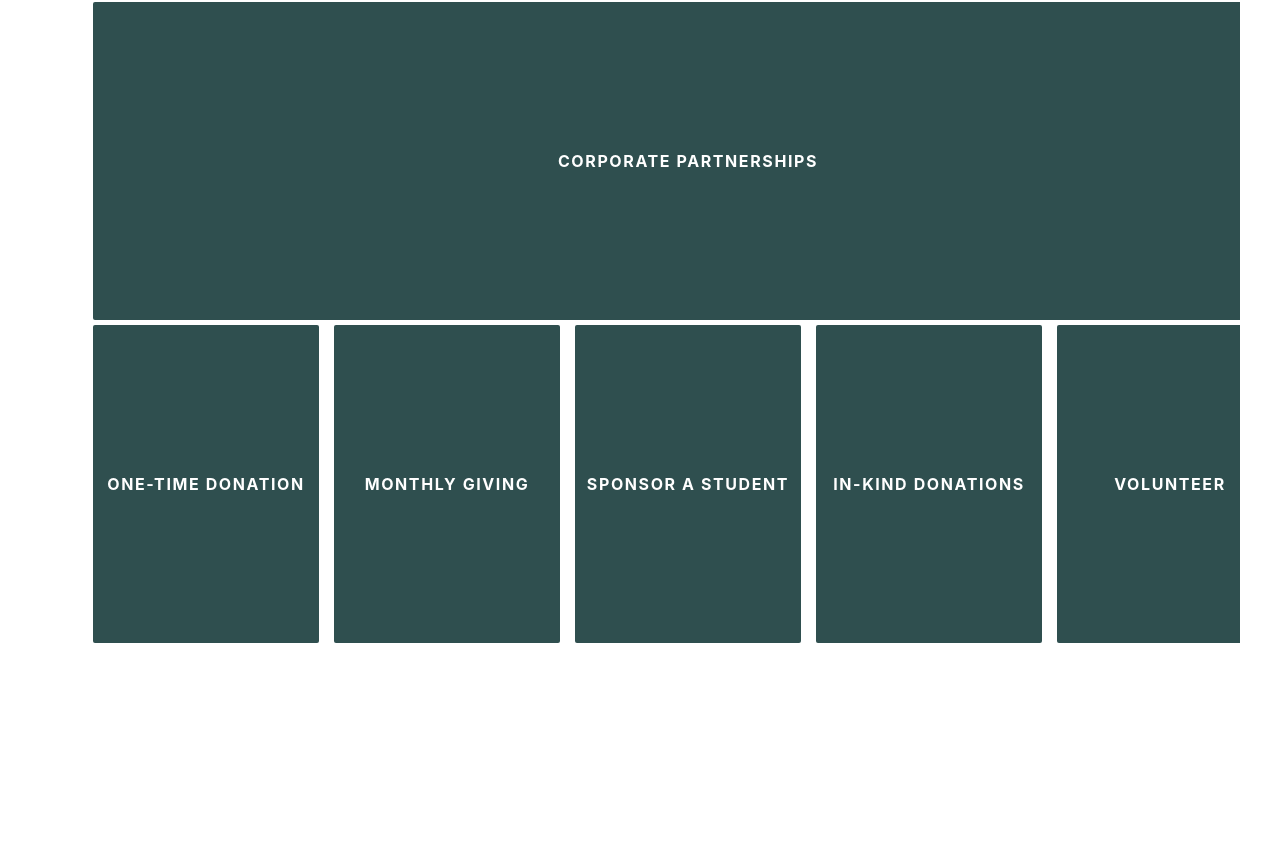
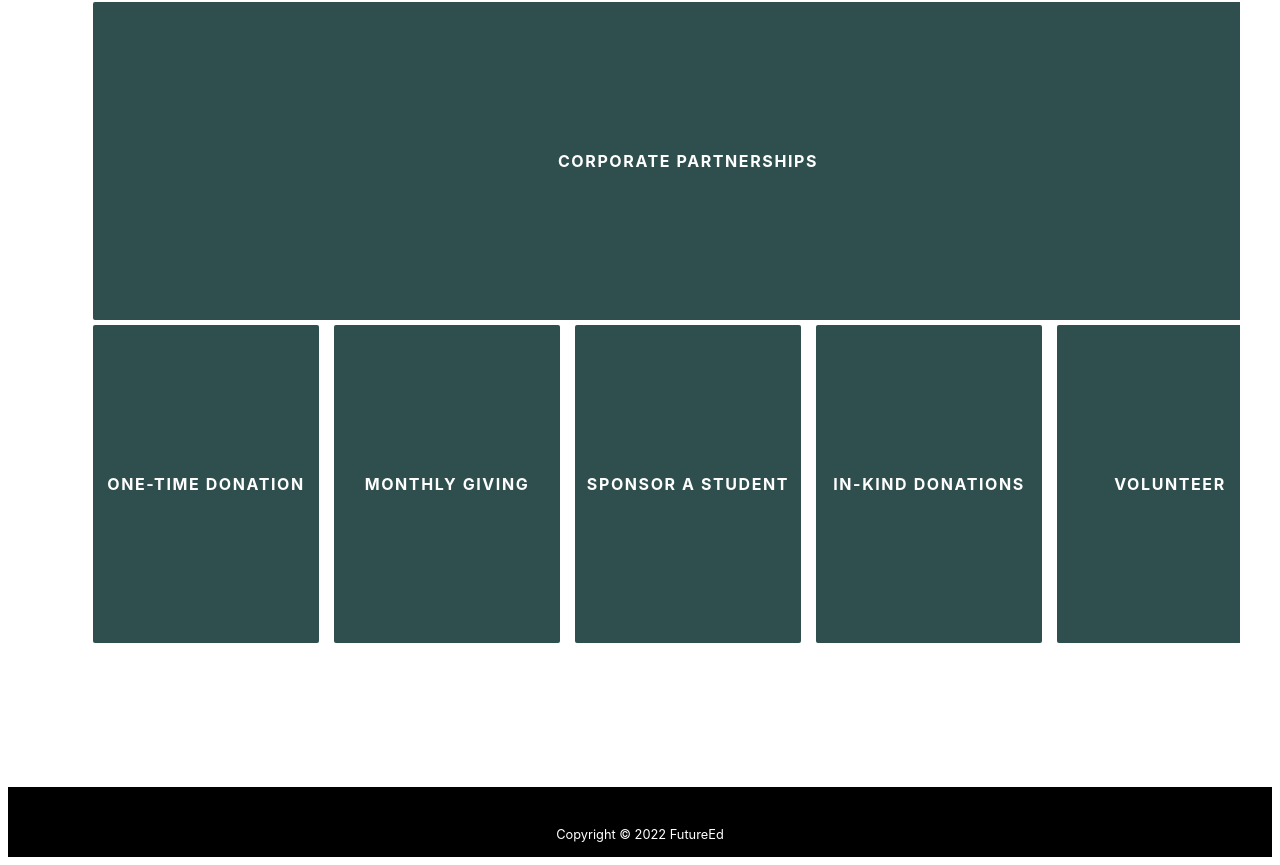
Before and after one commit to c00p75/takehome-payment-gateway, a React (Vite) app: page / in a window 1280 px wide. Shown: the part 2313-3178 px from the top of the page. Before the commit the page ends 3108 px from the top, so only its background shows below. Built offline with nearby package versions, Linux system fonts and the light colour scheme.

Commit message:
Add footer styling

```diff
--- a/src/App.jsx
+++ b/src/App.jsx
@@ -4,6 +4,7 @@ import Banner from "./components/banner/Banner"
 import DonateBtn from "./components/donateBtn/DonateBtn";
 import Metrics from "./components/metrics/Metrics";
 import Mission from "./components/mission/Mission";
+import Footer from "./components/footer/Footer";
 
 const App = () => {
   const [showPaymentForm, setShowForm] = useState(false);
@@ -20,6 +21,7 @@ const App = () => {
       <DonateBtn setShowPaymentForm={setShowPaymentForm} showPaymentForm={showPaymentForm} />
       <Metrics />
       <Mission />
+      <Footer />
     </div>
   )
 }
--- a/src/components/footer/Footer.jsx
+++ b/src/components/footer/Footer.jsx
@@ -1,3 +1,5 @@
+import './footer.css';
+
 const Footer = () => {
   return (
     <div id="footer">
```
Also changed, not shown: src/components/paymentForm/PaymentForm.jsx (added), src/components/paymentForm/paymentForm.css (added).
